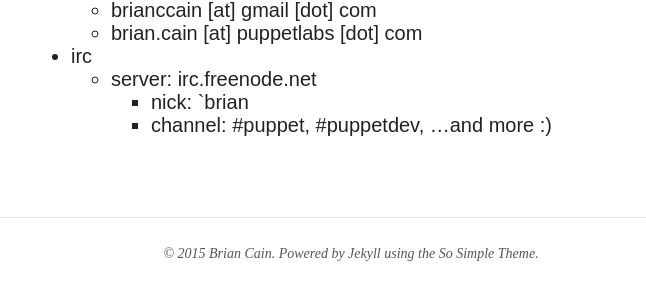
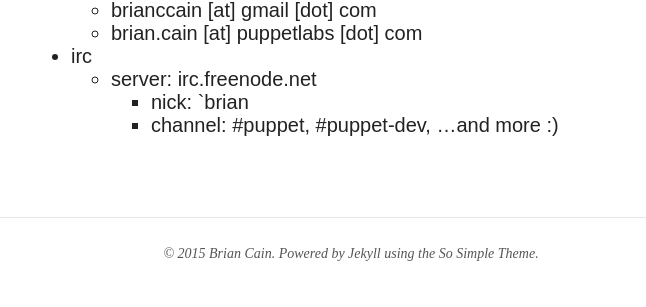
Before and after one commit to briancain/website, a Jekyll site: the page built from about.md, in a window 1280 px wide. Shown: the part 1923-2230 px from the top of the page, without its empty margins (289-935 px from the left). Built offline with Jekyll 4.4.1, drawn with Linux system fonts in a browser that asks for light colours; nearby versions of some CDN libraries.

Commit message:
Update about page

```diff
--- a/about.md
+++ b/about.md
@@ -55,4 +55,4 @@ A link to my full resume can be found [here](https://dl.dropboxusercontent.com/u
 - irc
   + server: irc.freenode.net
     - nick: `brian
-    - channel: #puppet, #puppetdev, ...and more :)
+    - channel: #puppet, #puppet-dev, ...and more :)
```
Also changed, not shown: 1 other file.
